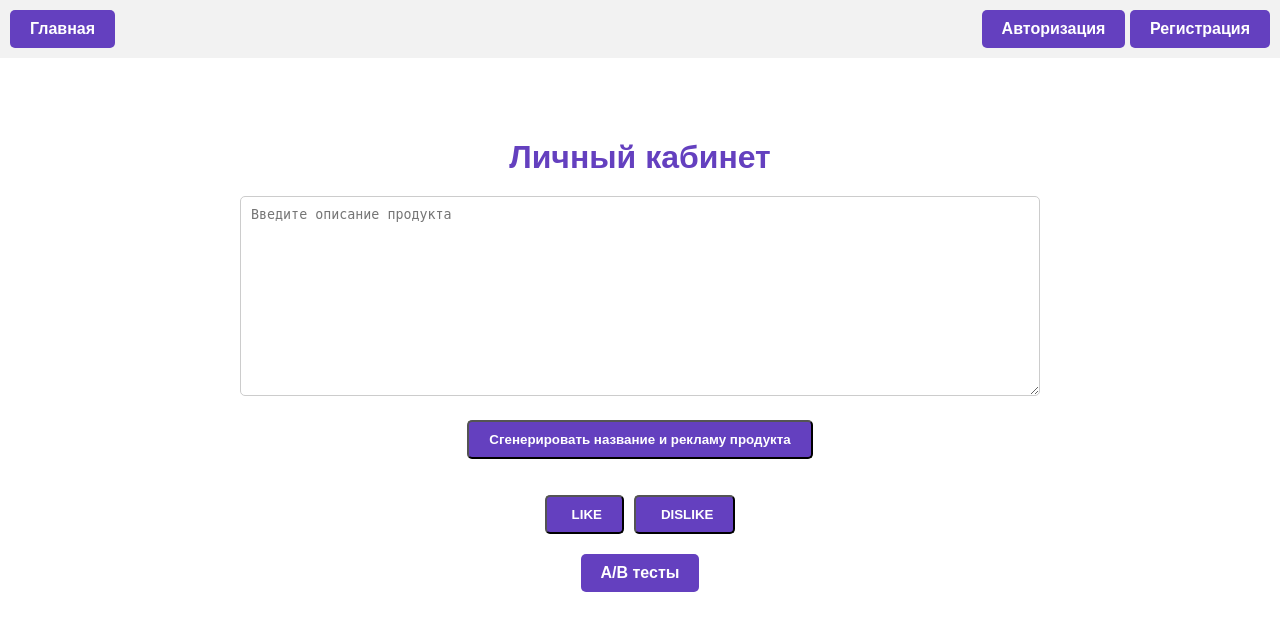
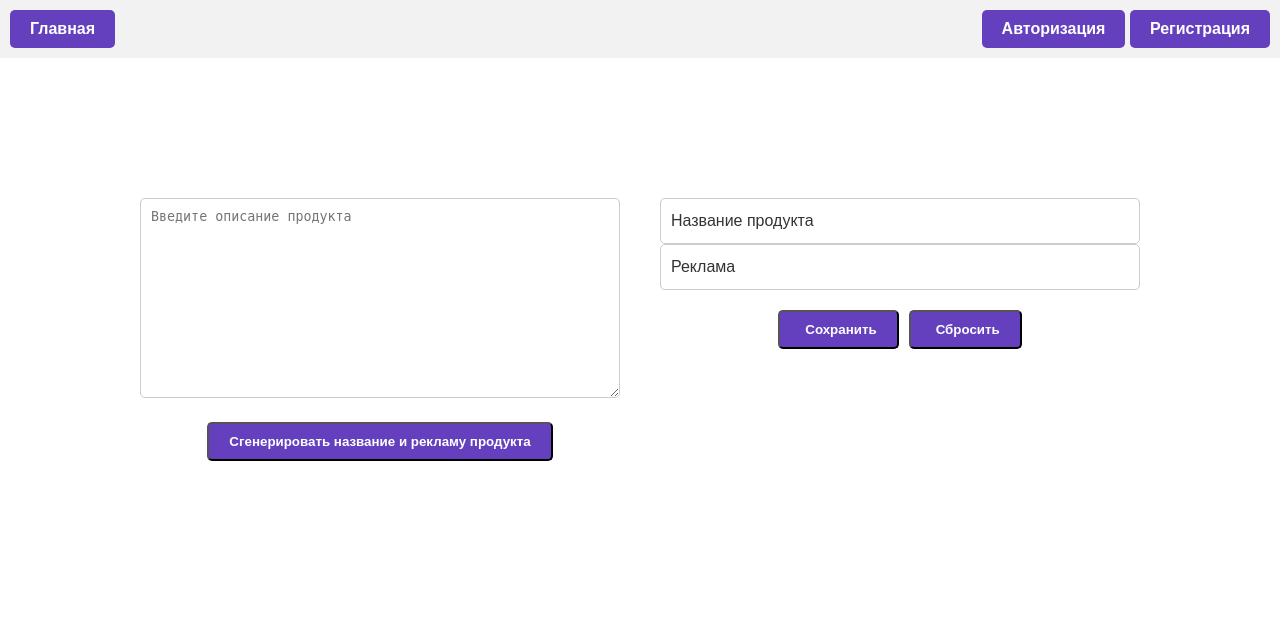
Before and after one commit to WocherZ/marketing-service-uralsib-hack, a Django app: page /personal_page in a window 1280 px wide. Shown: the top 631 px of the page. Run offline with Django 4.2, Linux system fonts and the light colour scheme.

Commit message:
Поменял немного личный кабинет.

```diff
--- a/application/templates/personal_page.html
+++ b/application/templates/personal_page.html
@@ -13,9 +13,29 @@
     }
 
     .container {
-      max-width: 800px;
+      max-width: 1000px;
       margin: 0 auto;
       padding: 40px;
+      display: flex;
+      justify-content: center;
+      align-items: stretch;
+    }
+
+    .container .AB-tests .button {
+      display: none;
+    }
+
+    .left-side,
+    .right-side {
+      flex-basis: 50%;
+    }
+
+    .left-side {
+      padding-right: 20px;
+    }
+
+    .right-side {
+      padding-left: 20px;
     }
 
     h1 {
@@ -86,6 +106,7 @@
       display: flex;
       justify-content: center;
       align-items: center;
+      margin-top: 20px;
     }
 
     .feedback-buttons .button {
@@ -99,6 +120,7 @@
     table {
       width: 100%;
       border-collapse: collapse;
+      margin-bottom: 20px;
     }
 
     th, td {
@@ -148,8 +170,6 @@
   </div>
 
   <div class="container">
-    <h1>Личный кабинет</h1>
-
     {% if request.session.user_group == 'DEVELOPER' %}
     <table>
       <caption>История запросов</caption>
@@ -175,53 +195,65 @@
       {% endfor %}
     </table>
     <p></p>
-    {% else %}
     {% endif %}
+  </div>
+
+  <div class="container">
+    <div class="left-side">
       <form method="POST">
         {{ form.product_description }}
         <div class="submit-container">
           <button type="submit" class="button" id="generate-btn">Сгенерировать название и рекламу продукта</button>
         </div>
       </form>
-    <script>
-    if ( window.history.replaceState ) {
-        window.history.replaceState( null, null, window.location.href );
-    }
-    </script>
-    <p></p>
+    </div>
+
+    <div class="right-side">
       <div id="output">
+          Название продукта
+      </div>
+      <div id="output">
+        Реклама
         {{ output }}
       </div>
       <div class="feedback-buttons">
         <button class="button" id="like-button">
-        <i class="fas fa-thumbs-up"></i>LIKE
+          <i class="fas fa-thumbs-up"></i>Сохранить
         </button>
         <button class="button" id="dislike-button">
-        <i class="fas fa-thumbs-down"></i>DISLIKE
+          <i class="fas fa-thumbs-down"></i>Сбросить
         </button>
       </div>
       <div id="response-message"></div>
-
-    <div class="AB-tests">
-      <a href="{% url 'ab_tests' %}" class="button">А/В тесты</a>
     </div>
   </div>
+
+  <div class="container">
+    <div class="AB-tests">
+      <a href="{% url 'ab_tests' %}" class="button" id="abtests">Перейти к А/В тестам</a>
+    </div>
+  </div>
+
   <script>
     var likeButton = document.getElementById('like-button');
     var dislikeButton = document.getElementById('dislike-button');
     var responseMessage = document.getElementById('response-message');
+    var abtests = document.getElementById('abtests');
 
     likeButton.addEventListener('click', function() {
       likeButton.style.display = 'none';
       dislikeButton.style.display = 'none';
-      responseMessage.textContent = 'Спасибо за оценку! Это помогает нам становиться лучше.';
+      responseMessage.textContent = 'Сохранено!';
+      abtests.style.display = 'block';
     });
 
     dislikeButton.addEventListener('click', function() {
       likeButton.style.display = 'none';
       dislikeButton.style.display = 'none';
-      responseMessage.textContent = 'Спасибо за оценку! Это помогает нам становиться лучше.';
+      location.reload();
     });
+
+<!--  перегенерация текста  -->
 
     window.addEventListener('DOMContentLoaded', (event) => {
       const output = document.getElementById('output');
```
Also changed, not shown: application/templates/ab_tests.html (+7 -4 lines). Lines whose indentation alone changed are shown as unchanged.
